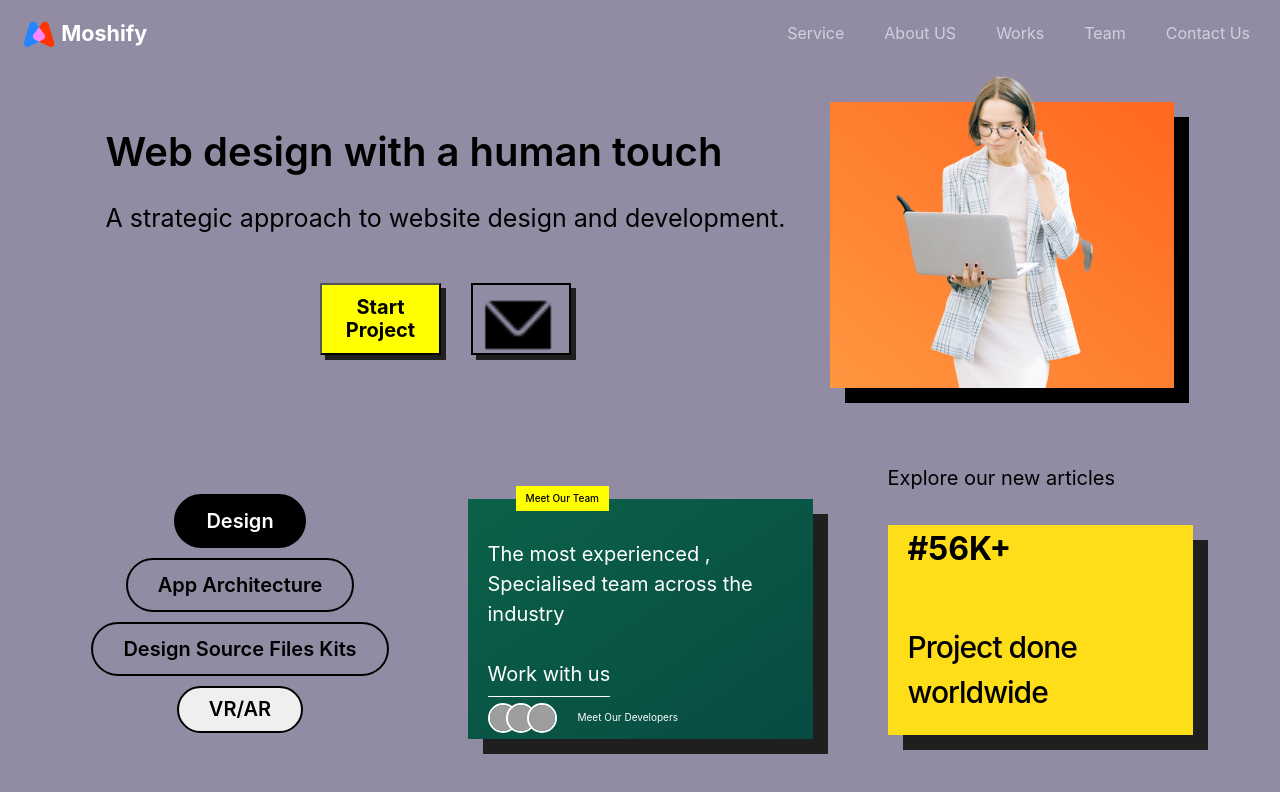
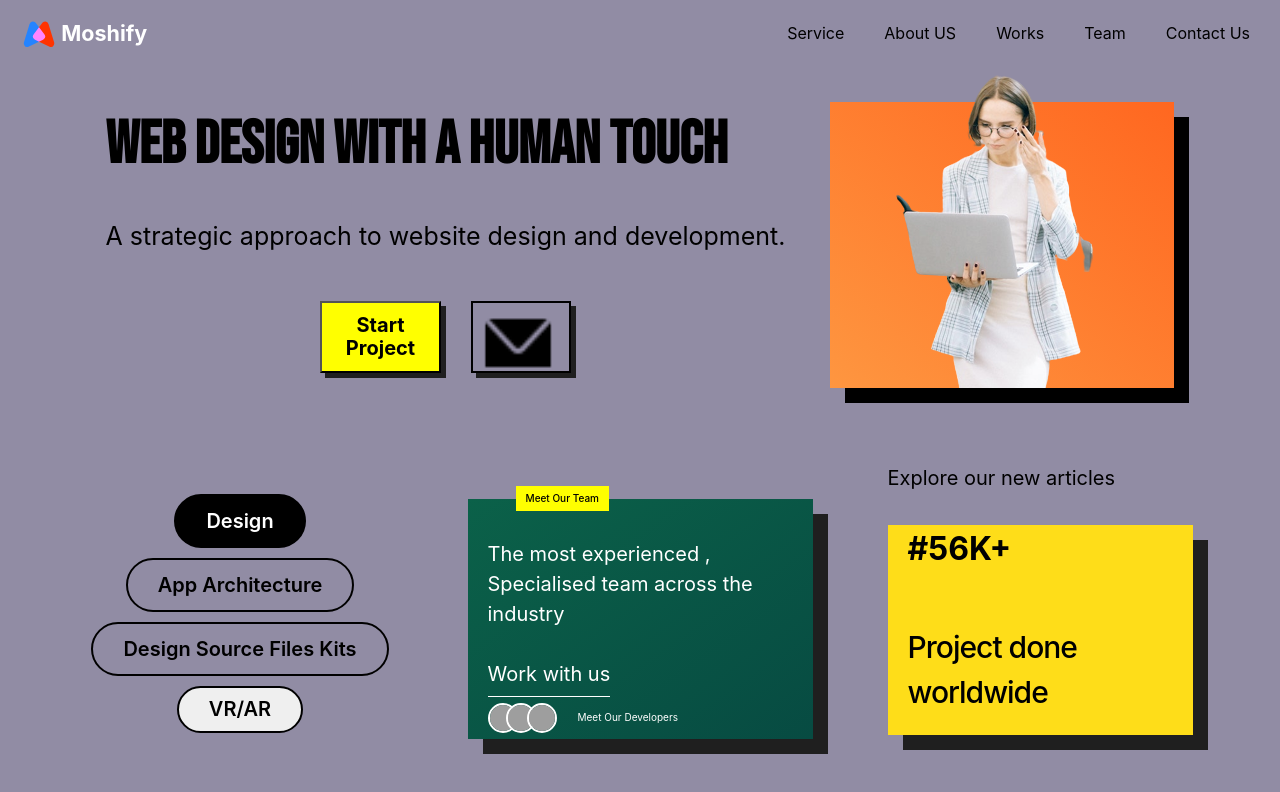
Before and after one commit to mykfrost/marketing, a website built with Parcel: page index.html in a window 1280 px wide. Built offline with nearby package versions, Linux system fonts and the light colour scheme; grey boxes are pictures that could not be loaded.

Commit message:
changing fonts

```diff
--- a/css/styles.css
+++ b/css/styles.css
@@ -460,9 +460,10 @@ a {
 .block__heading {
   line-height: 1.1;
   margin-top: 0;
-  font-size: 4rem;
+  font-size: 6rem;
   font-weight: 700;
   color: #000;
+  font-family: "Bebas Neue", cursive;
 }
 .block__body {
   margin-top: 0;
@@ -472,7 +473,7 @@ a {
 @media screen and (min-width: 768px) {
   .block__heading {
     margin-top: 0;
-    font-size: 4rem;
+    font-size: 6rem;
     font-weight: 600;
     color: #000;
   }
@@ -523,7 +524,7 @@ a {
 }
 
 .nav__item > a {
-  color: #d2d0db;
+  color: black;
   transition: color 0.3s;
 }
 
--- a/index.html
+++ b/index.html
@@ -14,6 +14,11 @@
     <meta property="og:description" content="Advertising Services" />
     <meta property="og:image " content="https://" />
     <meta property="og:url " content="https://advertzzzzz.com" />
+    <link rel="preconnect" href="https://fonts.googleapis.com">
+<link rel="preconnect" href="https://fonts.gstatic.com" crossorigin>
+<link rel="preconnect" href="https://fonts.googleapis.com">
+<link rel="preconnect" href="https://fonts.gstatic.com" crossorigin>
+<link href="https://fonts.googleapis.com/css2?family=Bebas+Neue&family=Josefin+Sans:wght@100&display=swap" rel="stylesheet">
     <link rel="stylesheet" href="css/normalize.css" />
     <link rel="stylesheet" href="css/styles.css" />
   </head>
```
